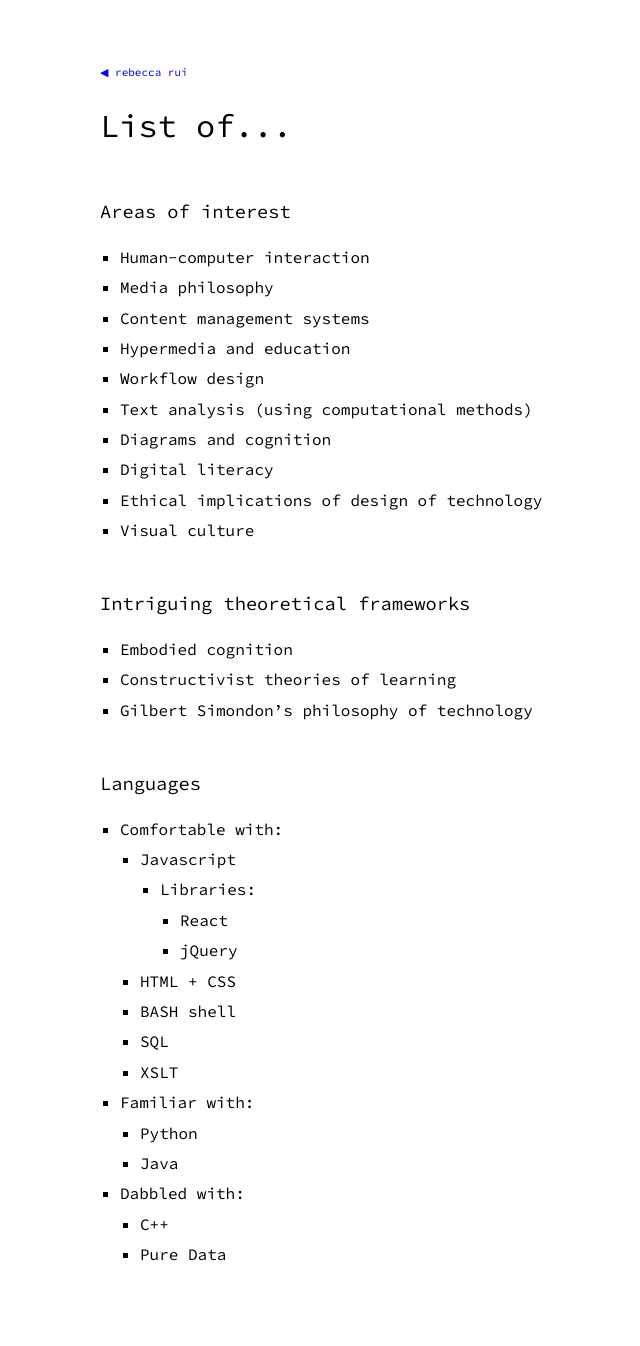
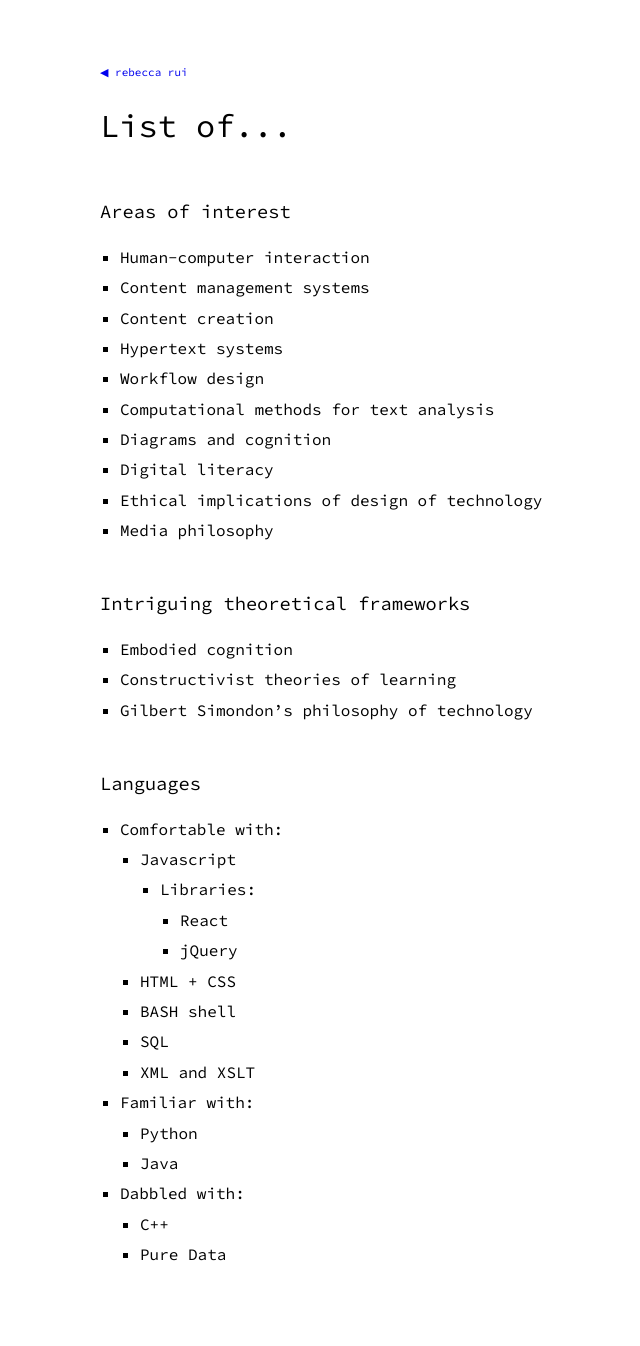
Before and after one commit to iurrrui/iurrrui.github.io, a Jekyll site: the page built from list_of.md, in a window 1280 px wide. Shown: the whole page, without its empty margins (252-892 px from the left). Built offline with Jekyll 4.4.1, drawn with Linux system fonts in a browser that asks for light colours.

Commit message:
Updated list_of

```diff
--- a/list_of.md
+++ b/list_of.md
@@ -5,15 +5,15 @@ title: List of...
 
 ### Areas of interest
 - Human-computer interaction
-- Media philosophy
 - Content management systems
-- Hypermedia and education
+- Content creation
+- Hypertext systems
 - Workflow design
-- Text analysis (using computational methods)
+- Computational  methods for text analysis
 - Diagrams and cognition
 - Digital literacy
 - Ethical implications of design of technology
-- Visual culture
+- Media philosophy
 
 <!-- ### Favorite formats and mediums
 - Digital interface
@@ -37,7 +37,7 @@ title: List of...
   - HTML + CSS
   - BASH shell
   - SQL
-  - XSLT
+  - XML and XSLT
 
 - Familiar with:
   - Python
```
Also changed, not shown: 2 other files.
